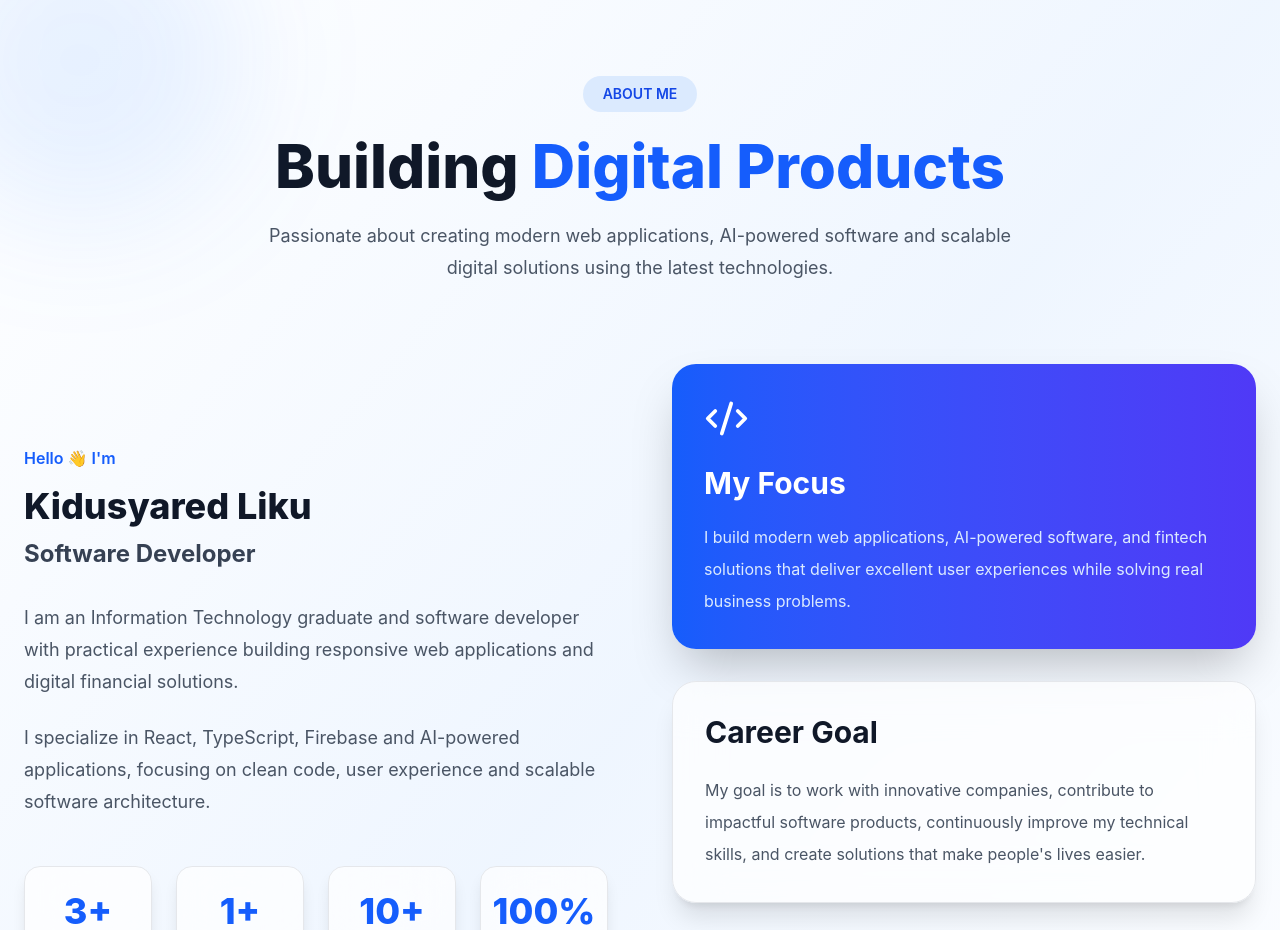
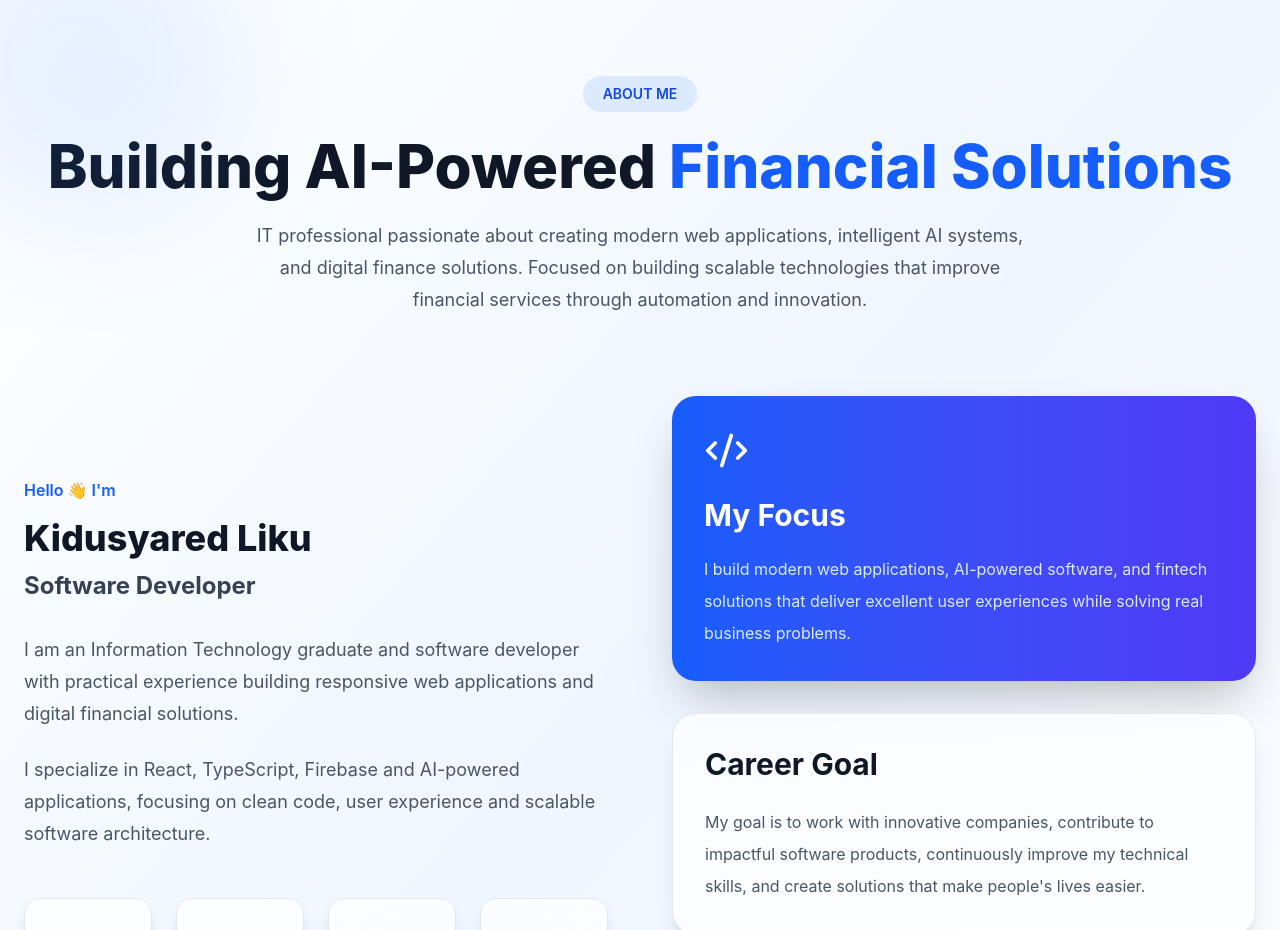
Before and after one commit to Kidu121/kidusyared-portfolio, a React (Vite) app: page / in a window 1280 px wide. Shown: the part 980-1910 px from the top of the page. Built offline with nearby package versions, Linux system fonts and the light colour scheme.

Commit message:
fix update

```diff
--- a/src/components/About.tsx
+++ b/src/components/About.tsx
@@ -118,11 +118,11 @@ export default function About() {
           "
           >
 
-            Building
+            Building AI-Powered
 
             <span className="text-blue-600">
 
-              {" "}Digital Products
+              {" "}Financial Solutions
 
             </span>
 
@@ -142,9 +142,9 @@ export default function About() {
           "
           >
 
-            Passionate about creating modern web applications,
-            AI-powered software and scalable digital solutions
-            using the latest technologies.
+            IT professional passionate about creating modern web applications,
+            intelligent AI systems, and digital finance solutions.
+            Focused on building scalable technologies that improve financial services through automation and innovation.
 
           </p>
 
```
